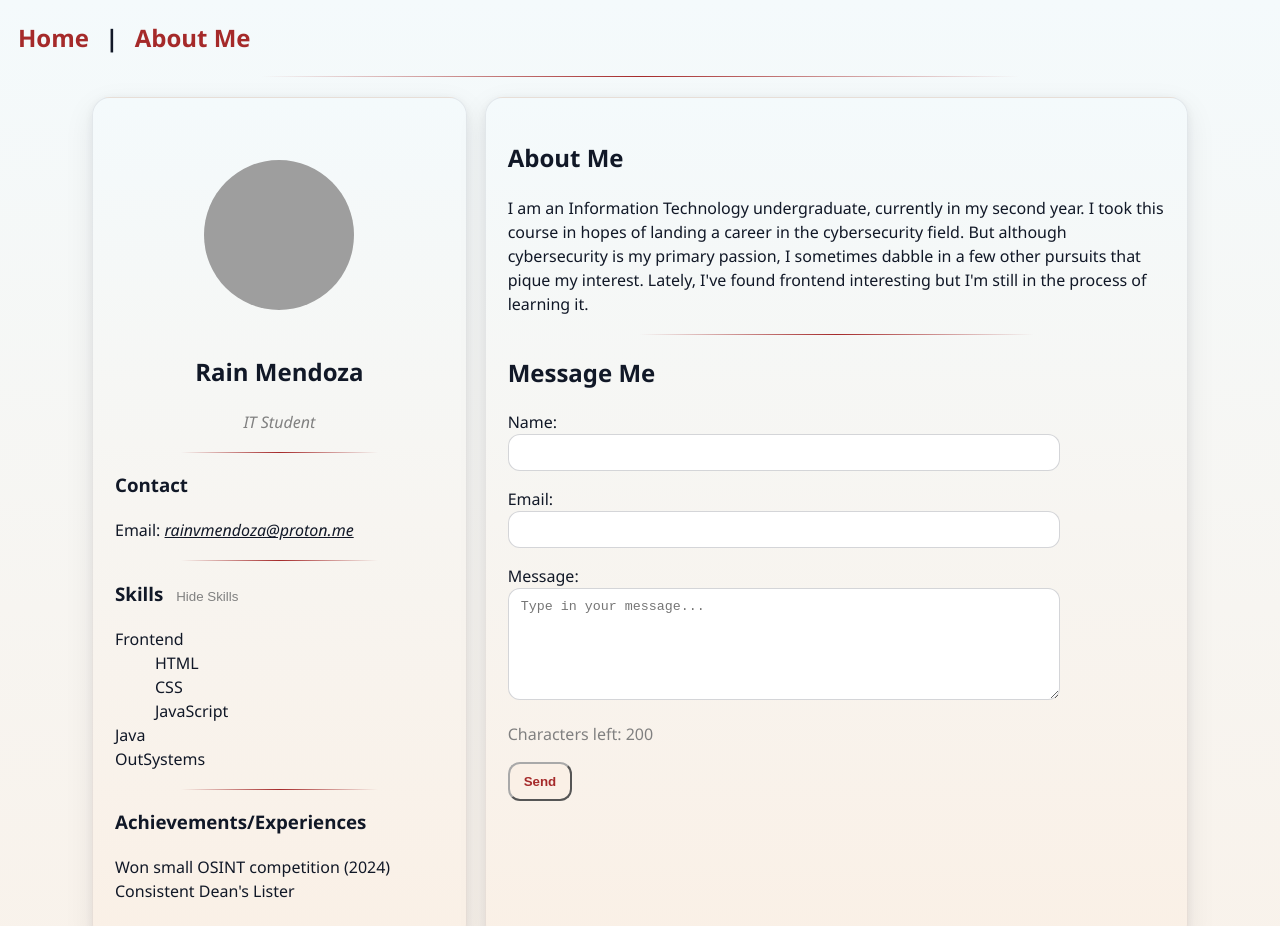
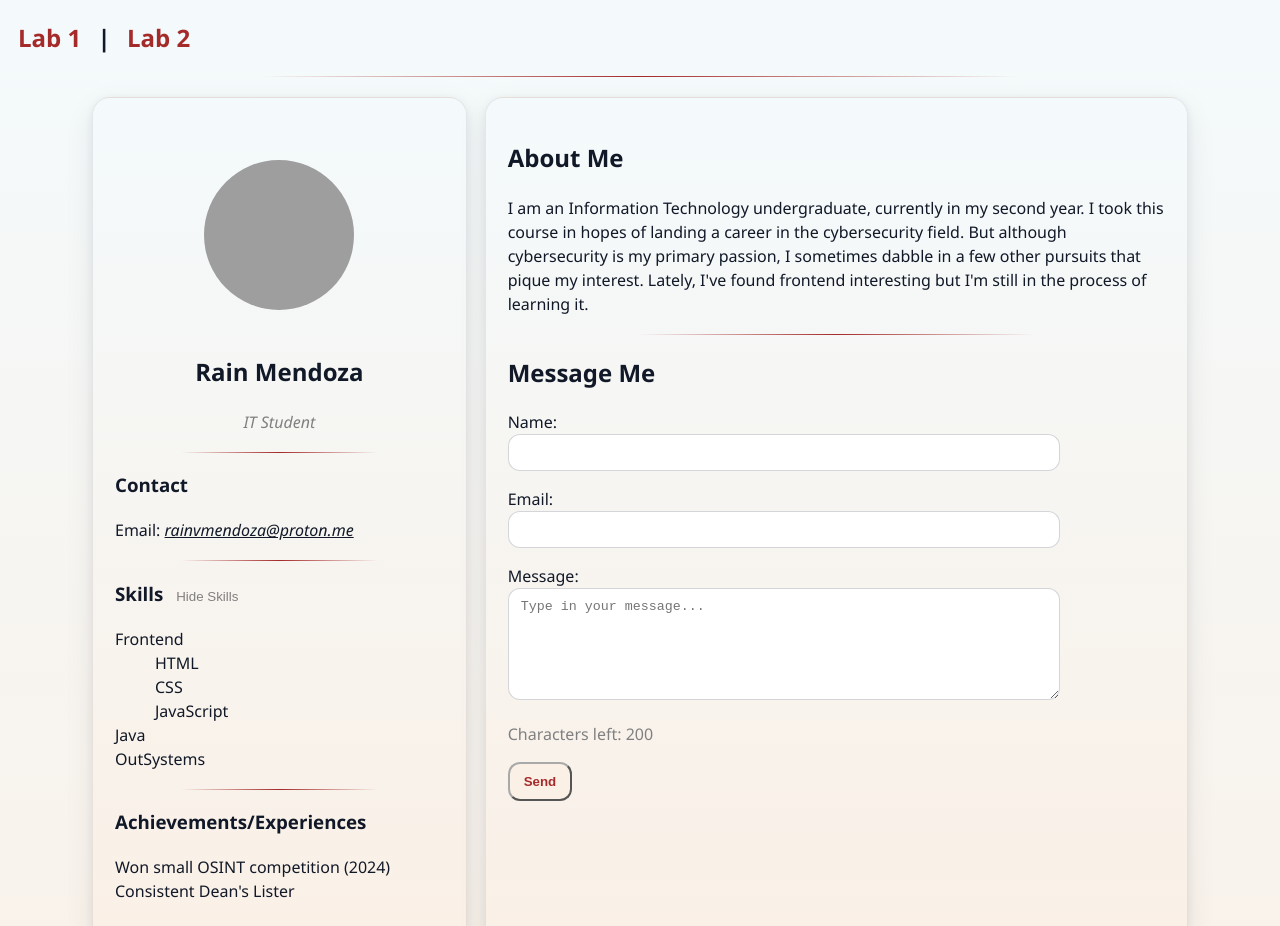
Before and after one commit to mistdeco/WEBPROG-portfolio, a plain HTML site: page index.html in a window 1280 px wide. Shown: the top 926 px of the page. Drawn offline with Linux system fonts and the light colour scheme; grey boxes are pictures that could not be loaded.

Commit message:
Update navigation links to Lab 1 and Lab 2

```diff
--- a/index.html
+++ b/index.html
@@ -10,8 +10,8 @@
     <!-- Simple Navigation -->
     <div class="navbar">
         <h2>
-            <a href="#home" target="_blank">Home</a>  |
-            <a href="#about" target="_blank">About Me</a>
+            <a href="#home" target="_blank" src="mendozar-lab1.html">Lab 1</a>  |
+            <a href="#about" target="_blank" src="mendozar-lab2.html">Lab 2</a>
         </h2>
     </div>
 
```
